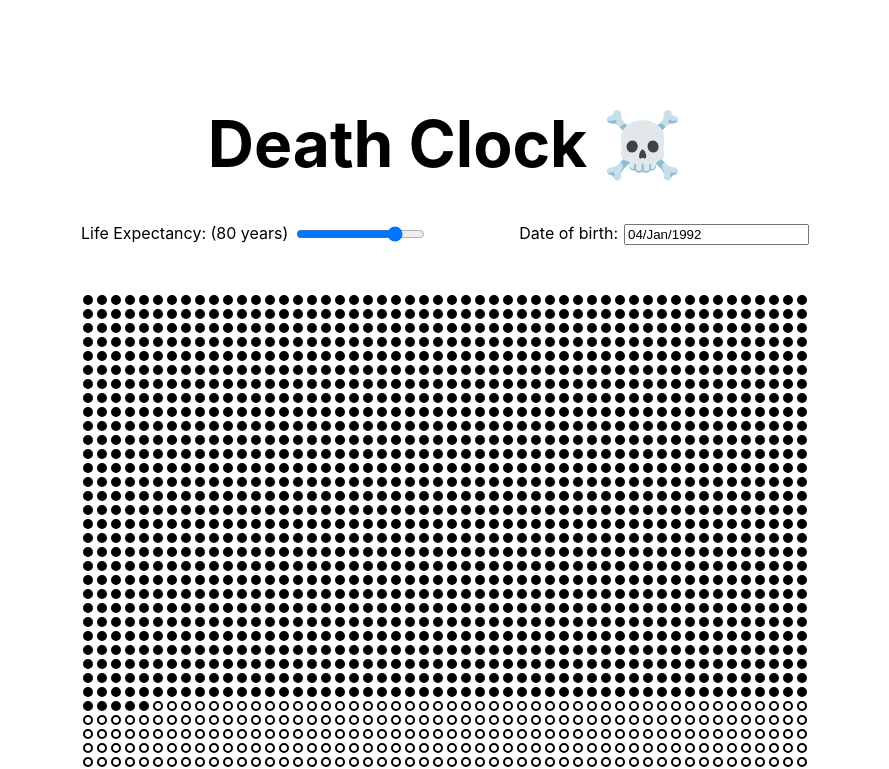
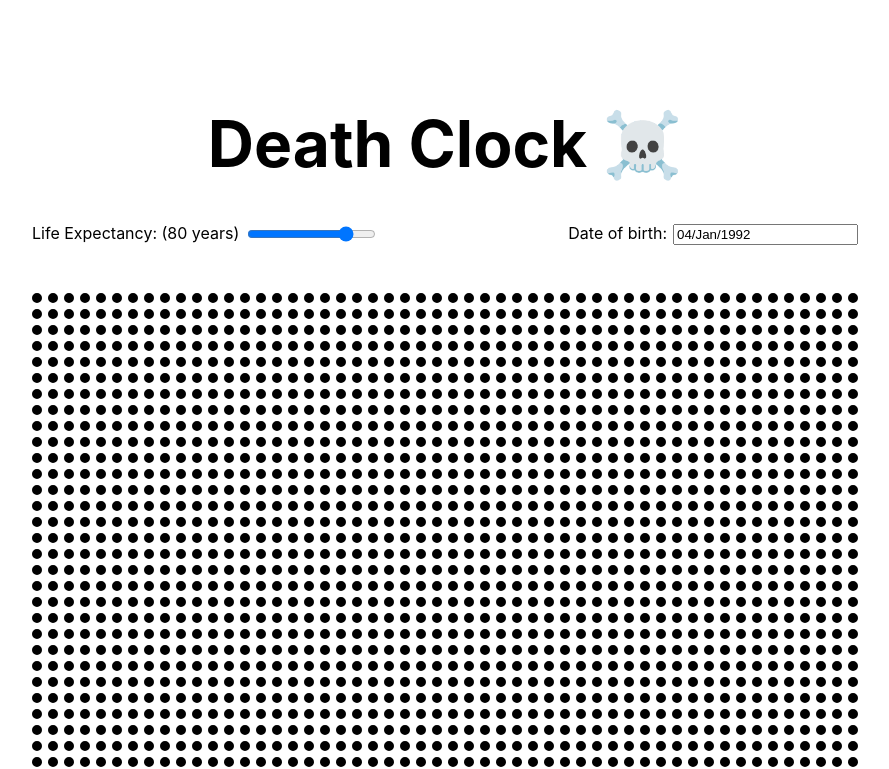
Before and after one commit to ThePaulMcBride/the-death-clock, a Next.js app: page / in a window 1280 px wide. Shown: the top 769 px of the page, without its empty margins (195-1084 px from the left). Built offline with nearby package versions, Linux system fonts and the light colour scheme.

Commit message:
use css grid

```diff
--- a/components/YearGrid/index.tsx
+++ b/components/YearGrid/index.tsx
@@ -24,35 +24,49 @@
     }
   }
 
-  @media (min-width: 750px) {
+  @media (min-width: 950px) {
     display: flex;
     margin: 0 auto 2rem;
   }
 `;
 
-const YearContainer = styled.div`
-  display: flex;
-  justify-content: center;
-`;
-
 const Week = styled.div`
   width: 4px;
   height: 4px;
-  margin: 2px;
   border-radius: 50%;
   border: 1px solid #000;
-  background-color: ${(props) => (props.$fill ? "#000" : "#fff")};
 
-  @media (min-width: 750px) {
+  @media (min-width: 650px) {
+    width: 6px;
+    height: 6px;
+  }
+
+  @media (min-width: 950px) {
     width: 10px;
     height: 10px;
-    margin: 2px;
     border-width: 2px;
   }
 `;
 
-const initialLifeExpentancy = "80";
-const age = 30;
+const Grid = styled.div`
+  display: grid;
+  grid-template-columns: repeat(52, 1fr);
+  gap: 2px;
+
+  @media (min-width: 650px) {
+    gap: 4px;
+  }
+
+  @media (min-width: 950px) {
+    gap: 6px;
+  }
+
+  ${Week}:nth-child(-n+${(props) => props.limit}) {
+    background-color: black;
+  }
+`;
+
+const initialLifeExpentancy = 80;
 
 function diffInWeeks(dt2, dt1) {
   if (!dt2 || !dt1) return 0;
@@ -60,23 +74,6 @@
   diff /= 60 * 60 * 24 * 7;
   return Math.abs(Math.round(diff));
 }
-
-interface YearProps {
-  fill: boolean;
-  weeks: number;
-}
-
-const Year = memo(function Year(props: YearProps) {
-  const weekCount = Array.from({ length: 52 }, (_el, index) => index + 1);
-
-  return (
-    <YearContainer>
-      {weekCount.map((week, index) => (
-        <Week key={index} $fill={props.fill || week <= props.weeks}></Week>
-      ))}
-    </YearContainer>
-  );
-});
 
 export default function YearGrid() {
   const [lifeExpectancy, setLifeExpectancy] = useState(initialLifeExpentancy);
@@ -89,12 +86,8 @@
   const currentDate = new Date();
 
   const weeksOld = diffInWeeks(currentDate, dateOfBirth);
-  const years = Array.from(
-    { length: parseInt(lifeExpectancy) },
-    (_el, index) => index + 1
-  );
-  const yearsOld = Math.floor(weeksOld / 52);
-  const weeksLeft = weeksOld % 52;
+  const months = lifeExpectancy * 12;
+  const weeks = lifeExpectancy * 52;
 
   return (
     <Container>
@@ -104,7 +97,7 @@
           <input
             type="range"
             value={lifeExpectancy}
-            onChange={(e) => setLifeExpectancy(e.target.value)}
+            onChange={(e) => setLifeExpectancy(parseInt(e.target.value))}
           />
         </label>
 
@@ -122,12 +115,11 @@
         </label>
       </InputGroup>
 
-      {years.map((year, index) => {
-        const fill = yearsOld > year ? true : false;
-        const weeks = yearsOld === year ? weeksLeft : 0;
-
-        return <Year key={index} fill={fill} weeks={weeks} />;
-      })}
+      <Grid limit={weeksOld}>
+        {Array.from({ length: weeks }, (_, index) => (
+          <Week key={index} />
+        ))}
+      </Grid>
     </Container>
   );
 }
```
